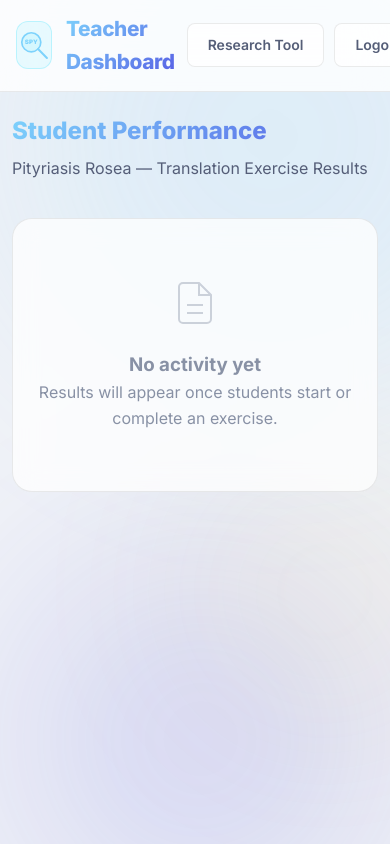
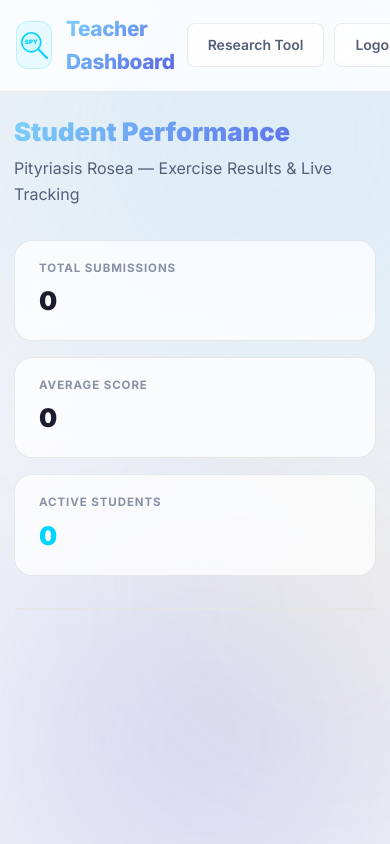
Before and after one commit to kerem-shn/Spy-AI, a Flask app: template templates/dashboard.html in a window 390 px wide; the page is wider, and only the part inside the window is pictured. Run offline with Flask 3, Linux system fonts and the light colour scheme; the template is opened without the code that fills it, so the values that code supplies are empty.

Commit message:
fix: premium AJAX dashboard with stats, strict /100 grading, partial credit badges, mobile settings fix

```diff
--- a/app.py
+++ b/app.py
@@ -1121,6 +1121,37 @@ def dashboard():
     in_progress = cache.get_all_progress()
     return render_template("dashboard.html", results=results, in_progress=in_progress)
 
+@app.route("/api/teacher/data")
+@login_required
+def teacher_data():
+    if current_user.role != "teacher":
+        return jsonify({"error": "Forbidden"}), 403
+
+    results = cache.get_all_results()
+    in_progress = cache.get_all_progress()
+
+    # Process results into a cleaner JSON list
+    completed_list = []
+    for r in results:
+        # Score is already saved as pct (0-100) in my latest fix
+        pct = r[3] if r[4] == 100 else round((r[3] / r[4]) * 100)
+        completed_list.append({
+            "id": r[0], "name": r[1], "test_id": r[2],
+            "score": pct, "timestamp": r[5]
+        })
+
+    active_list = []
+    for p in in_progress:
+        active_list.append({
+            "name": p[0], "identifier": p[1], "test_id": p[2],
+            "question_index": p[3], "total": p[4], "updated_at": p[5]
+        })
+
+    return jsonify({
+        "completed": completed_list,
+        "in_progress": active_list
+    })
+
 @app.route("/api/save_result", methods=["POST"])
 @login_required
 def save_result():
--- a/templates/dashboard.html
+++ b/templates/dashboard.html
@@ -10,92 +10,99 @@
     <link rel="stylesheet" href="/static/style.css">
     <style>
         .dashboard-main { max-width: 1200px; margin: 0 auto; padding: 40px 24px; }
-        .dashboard-header { margin-bottom: 36px; }
-        .dashboard-title { font-size: 2rem; font-weight: 800; background: linear-gradient(135deg, var(--grad-start), var(--grad-end)); -webkit-background-clip: text; -webkit-text-fill-color: transparent; margin-bottom: 6px; }
+        .dashboard-header { margin-bottom: 32px; display: flex; justify-content: space-between; align-items: flex-end; flex-wrap: wrap; gap: 20px; }
+        .dashboard-title { font-size: 2.2rem; font-weight: 900; background: linear-gradient(135deg, var(--grad-start), var(--grad-end)); -webkit-background-clip: text; -webkit-text-fill-color: transparent; margin-bottom: 4px; }
 
+        /* ── Live Stats ── */
+        .stats-row { display: flex; gap: 16px; margin-bottom: 32px; flex-wrap: wrap; }
+        .stat-card {
+            background: var(--bg-card); backdrop-filter: blur(12px);
+            border: 1px solid var(--border-subtle); border-radius: 18px;
+            padding: 18px 24px; flex: 1; min-width: 180px;
+            display: flex; flex-direction: column; gap: 4px;
+            animation: panelIn 0.4s ease;
+        }
+        .stat-card__label { font-size: 0.72rem; font-weight: 700; text-transform: uppercase; letter-spacing: 0.08em; color: var(--text-muted); }
+        .stat-card__value { font-size: 1.6rem; font-weight: 900; color: var(--text-primary); }
+        .stat-card__trend { font-size: 0.72rem; font-weight: 600; }
+        .trend--up { color: #22c55e; }
+
+        /* ── Table Container ── */
         .results-table-container {
             background: var(--bg-card); backdrop-filter: blur(12px);
-            border: 1px solid var(--border-subtle); border-radius: 20px;
+            border: 1px solid var(--border-subtle); border-radius: 24px;
             overflow: hidden; animation: panelIn 0.5s ease;
+            box-shadow: 0 10px 40px rgba(0,0,0,0.04);
         }
         .results-table { width: 100%; border-collapse: collapse; text-align: left; }
         .results-table th {
-            padding: 14px 24px; background: rgba(0,0,0,0.03);
-            font-size: 0.78rem; text-transform: uppercase;
-            letter-spacing: 0.06em; color: var(--text-muted);
+            padding: 18px 24px; background: rgba(0,0,0,0.02);
+            font-size: 0.75rem; text-transform: uppercase;
+            letter-spacing: 0.08em; color: var(--text-muted);
             border-bottom: 1px solid var(--border-subtle);
         }
         .results-table td {
-            padding: 14px 24px; border-bottom: 1px solid var(--border-subtle);
-            font-size: 0.93rem; color: var(--text-primary); vertical-align: middle;
+            padding: 16px 24px; border-bottom: 1px solid var(--border-subtle);
+            font-size: 0.95rem; color: var(--text-primary); vertical-align: middle;
         }
         .results-table tr:last-child td { border-bottom: none; }
         .results-table tr:hover td { background: rgba(0,212,255,0.02); transition: background .15s; }
 
-        /* Score pills */
+        /* Score & UI Pills */
         .score-pill {
-            padding: 4px 12px; border-radius: 20px;
-            font-weight: 700; font-family: 'JetBrains Mono', monospace; font-size: 0.85rem;
+            padding: 5px 14px; border-radius: 20px;
+            font-weight: 800; font-family: 'JetBrains Mono', monospace; font-size: 0.88rem;
+            display: inline-flex; align-items: center; gap: 4px;
         }
-        .score-pill--high { background: rgba(16,185,129,0.1); color: var(--accent-green,#10b981); }
-        .score-pill--mid  { background: rgba(245,158,11,0.1);  color: var(--accent-amber,#f59e0b); }
-        .score-pill--low  { background: rgba(244,63,94,0.1);   color: var(--accent-rose,#f43f5e); }
+        .score-pill--high { background: rgba(16,185,129,0.1); color: #10b981; }
+        .score-pill--mid  { background: rgba(245,158,11,0.1);  color: #f59e0b; }
+        .score-pill--low  { background: rgba(244,63,94,0.1);   color: #f43f5e; }
 
-        /* In-progress */
-        .progress-row td { background: rgba(0,212,255,0.015); }
-        .in-progress-label {
+        .progress-row td { background: rgba(0,212,255,0.01); }
+        .live-badge {
             display: inline-flex; align-items: center; gap: 6px;
             background: rgba(0,212,255,0.08); border: 1px solid rgba(0,212,255,0.2);
-            border-radius: 20px; padding: 3px 10px;
-            font-size: 0.78rem; font-weight: 700; color: var(--accent-cyan,#00d4ff);
-            font-family: 'JetBrains Mono', monospace; white-space: nowrap;
+            border-radius: 20px; padding: 4px 12px;
+            font-size: 0.75rem; font-weight: 800; color: #00d4ff;
+            font-family: 'JetBrains Mono', monospace;
         }
         .live-dot {
-            width: 6px; height: 6px; border-radius: 50%; background: var(--accent-cyan,#00d4ff);
-            animation: pulse-dot 1.4s ease-in-out infinite; flex-shrink: 0;
+            width: 7px; height: 7px; border-radius: 50%; background: #00d4ff;
+            animation: pulse-dot 1.4s ease-in-out infinite;
         }
         @keyframes pulse-dot {
             0%,100%{ opacity:1; box-shadow:0 0 0 0 rgba(0,212,255,.4); }
-            50%{ opacity:.6; box-shadow:0 0 0 4px rgba(0,212,255,0); }
-        }
-        .mini-bar-wrap {
-            display: inline-block; vertical-align: middle;
-            width: 80px; height: 5px; background: rgba(0,0,0,0.07);
-            border-radius: 100px; overflow: hidden; margin-left: 10px;
-        }
-        .mini-bar-inner {
-            height: 100%; border-radius: 100px;
-            background: linear-gradient(90deg, var(--accent-cyan,#00d4ff), var(--accent-purple,#7c3aed));
+            50%{ opacity:.5; box-shadow:0 0 0 4px rgba(0,212,255,0); }
         }
 
-        /* Section divider row */
-        .section-divider td {
-            padding: 8px 24px;
-            background: rgba(0,0,0,0.025);
-            font-size: 0.7rem; font-weight: 700;
-            text-transform: uppercase; letter-spacing: 0.09em;
-            color: var(--text-muted);
+        .bar-wrap { width: 100px; height: 6px; background: rgba(0,0,0,0.06); border-radius: 100px; overflow: hidden; margin-left: 12px; display: inline-block; vertical-align: middle; }
+        .bar-inner { height: 100%; border-radius: 100px; background: linear-gradient(90deg, #00d4ff, #7c3aed); transition: width .6s cubic-bezier(.4,0,.2,1); }
+
+        .divider-row td {
+            padding: 12px 24px; background: rgba(0,0,0,0.03);
+            font-size: 0.72rem; font-weight: 800; text-transform: uppercase;
+            letter-spacing: 0.1em; color: var(--text-muted);
             border-bottom: 1px solid var(--border-subtle);
         }
 
         .student-info { display: flex; flex-direction: column; }
-        .student-id { font-size: 0.7rem; color: var(--text-muted); font-family: 'JetBrains Mono', monospace; margin-top: 2px; }
-        .empty-state { text-align: center; padding: 60px 24px; color: var(--text-muted); }
+        .student-id { font-size: 0.72rem; color: var(--text-muted); font-family: 'JetBrains Mono', monospace; margin-top: 2px; }
 
-        /* Mobile */
+        .empty-state { text-align: center; padding: 80px 24px; color: var(--text-muted); }
+
         @media (max-width: 768px) {
-            .dashboard-main { padding: 20px 12px; }
-            .dashboard-title { font-size: 1.5rem; }
+            .dashboard-main { padding: 20px 14px; }
+            .dashboard-title { font-size: 1.6rem; }
             .results-table thead { display: none; }
-            .results-table, .results-table tbody, .results-table tr, .results-table td { display: block; width: 100%; box-sizing: border-box; }
-            .results-table tr { padding: 12px 16px; border-bottom: 1px solid var(--border-subtle); }
-            .results-table td { padding: 3px 0; border: none; display: flex; justify-content: space-between; align-items: center; font-size: 0.88rem; }
-            .results-table td::before { font-weight: 700; font-size: 0.68rem; text-transform: uppercase; color: var(--text-muted); margin-right: 8px; flex-shrink: 0; }
+            .results-table, .results-table tbody, .results-table tr, .results-table td { display: block; width: 100%; }
+            .results-table tr { padding: 16px 20px; border-bottom: 1px solid var(--border-subtle); }
+            .results-table td { padding: 5px 0; border: none; display: flex; justify-content: space-between; align-items: center; font-size: 0.92rem; }
+            .results-table td::before { font-weight: 700; font-size: 0.7rem; text-transform: uppercase; color: var(--text-muted); margin-right: 12px; }
             .results-table td:nth-child(1)::before { content: 'Student'; }
             .results-table td:nth-child(2)::before { content: 'Test'; }
             .results-table td:nth-child(3)::before { content: 'Score'; }
             .results-table td:nth-child(4)::before { content: 'Date'; }
-            .section-divider td { display: block; }
+            .divider-row td { display: block; }
         }
     </style>
 </head>
@@ -114,7 +121,7 @@
                         <circle cx="42" cy="42" r="28" stroke="url(#lg)" stroke-width="5" fill="rgba(0,212,255,0.08)" />
                         <text x="42" y="47" text-anchor="middle" font-family="Inter,sans-serif" font-weight="900" font-size="18" fill="url(#lg)">SPY</text>
                         <line x1="62" y1="62" x2="88" y2="88" stroke="url(#lg)" stroke-width="6" stroke-linecap="round" />
-                        <defs><linearGradient id="lg" x1="0" y1="0" x2="100" y2="100"><stop offset="0%" stop-color="var(--accent-cyan,#00d4ff)" /><stop offset="100%" stop-color="var(--accent-purple,#7c3aed)" /></linearGradient></defs>
+                        <defs><linearGradient id="lg" x1="0" y1="0" x2="100" y2="100"><stop offset="0%" stop-color="#00d4ff" /><stop offset="100%" stop-color="#7c3aed" /></linearGradient></defs>
                     </svg>
                 </div>
                 <h1 class="header__title">Teacher Dashboard</h1>
@@ -128,88 +135,121 @@
 
     <main class="dashboard-main">
         <div class="dashboard-header">
-            <h2 class="dashboard-title">Student Performance</h2>
-            <p style="color:var(--text-secondary)">Pityriasis Rosea — Translation Exercise Results</p>
+            <div>
+                <h2 class="dashboard-title">Student Performance</h2>
+                <p style="color:var(--text-secondary)">Pityriasis Rosea — Exercise Results & Live Tracking</p>
+            </div>
+        </div>
+
+        <div class="stats-row">
+            <div class="stat-card">
+                <span class="stat-card__label">Total Submissions</span>
+                <span class="stat-card__value" id="stat-total">0</span>
+            </div>
+            <div class="stat-card">
+                <span class="stat-card__label">Average Score</span>
+                <span class="stat-card__value" id="stat-avg">0</span>
+            </div>
+            <div class="stat-card">
+                <span class="stat-card__label">Active Students</span>
+                <span class="stat-card__value" id="stat-active" style="color:#00d4ff">0</span>
+            </div>
         </div>
 
         <div class="results-table-container">
-            {% if results or in_progress %}
             <table class="results-table">
                 <thead>
                     <tr>
                         <th>Student</th>
-                        <th>Test</th>
+                        <th>Test ID</th>
                         <th>Score</th>
                         <th>Date &amp; Time</th>
                     </tr>
                 </thead>
-                <tbody>
-                    {% if results %}
-                    <tr class="section-divider"><td colspan="4">✓ Completed — sorted by score</td></tr>
-                    {% for res in results %}
-                    {% set pct = res[3] if res[4] == 100 else (res[3] / res[4] * 100) | round | int %}
-                    <tr>
-                        <td>
-                            <div class="student-info">
-                                <strong>{{ res[1] }}</strong>
-                                <span class="student-id">{{ res[0] }}</span>
-                            </div>
-                        </td>
-                        <td><code style="font-family:'JetBrains Mono';font-size:0.78rem">{{ res[2] }}</code></td>
-                        <td>
-                            <span class="score-pill {% if pct >= 80 %}score-pill--high{% elif pct >= 50 %}score-pill--mid{% else %}score-pill--low{% endif %}">
-                                {{ pct }} / 100
-                            </span>
-                        </td>
-                        <td style="color:var(--text-muted);font-size:0.82rem">{{ res[5] }}</td>
-                    </tr>
-                    {% endfor %}
-                    {% endif %}
-
-                    {% if in_progress %}
-                    <tr class="section-divider"><td colspan="4">⏳ In Progress</td></tr>
-                    {% for p in in_progress %}
-                    {% set ppct = ((p[3] / p[4]) * 100) | round | int if p[4] > 0 else 0 %}
-                    <tr class="progress-row">
-                        <td>
-                            <div class="student-info">
-                                <strong>{{ p[0] }}</strong>
-                                <span class="student-id">{{ p[1] }}</span>
-                            </div>
-                        </td>
-                        <td><code style="font-family:'JetBrains Mono';font-size:0.78rem">{{ p[2] }}</code></td>
-                        <td>
-                            <span class="in-progress-label">
-                                <span class="live-dot"></span>Q{{ p[3] }}/{{ p[4] }}
-                            </span>
-                            <span class="mini-bar-wrap">
-                                <span class="mini-bar-inner" style="width:{{ ppct }}%"></span>
-                            </span>
-                        </td>
-                        <td style="color:var(--text-muted);font-size:0.82rem">{{ p[5] }}</td>
-                    </tr>
-                    {% endfor %}
-                    {% endif %}
+                <tbody id="table-body">
+                    <!-- Dynamic content -->
                 </tbody>
             </table>
-            {% else %}
-            <div class="empty-state">
-                <svg width="48" height="48" viewBox="0 0 24 24" fill="none" stroke="currentColor" stroke-width="1" style="margin-bottom:16px;opacity:0.4">
-                    <path d="M14 2H6a2 2 0 0 0-2 2v16a2 2 0 0 0 2 2h12a2 2 0 0 0 2-2V8z"></path>
-                    <polyline points="14 2 14 8 20 8"></polyline>
-                    <line x1="16" y1="13" x2="8" y2="13"></line>
-                    <line x1="16" y1="17" x2="8" y2="17"></line>
-                </svg>
-                <h3>No activity yet</h3>
-                <p>Results will appear once students start or complete an exercise.</p>
+            <div id="empty-state" class="empty-state" hidden>
+                <svg width="48" height="48" viewBox="0 0 24 24" fill="none" stroke="currentColor" stroke-width="1.5" style="margin-bottom:16px;opacity:0.4"><path d="M14 2H6a2 2 0 0 0-2 2v16a2 2 0 0 0 2 2h12a2 2 0 0 0 2-2V8z"/><polyline points="14 2 14 8 20 8"/><line x1="16" y1="13" x2="8" y2="13"/><line x1="16" y1="17" x2="8" y2="17"/></svg>
+                <h3>Waiting for activity...</h3>
+                <p>Data will refresh automatically when students start or finish tests.</p>
             </div>
-            {% endif %}
         </div>
     </main>
 
 <script>
-// Reload every 10s to pick up new in-progress rows
-setInterval(() => location.reload(), 10000);
+async function updateDashboard() {
+    try {
+        const res = await fetch("/api/teacher/data");
+        const data = await res.json();
+        const body = document.getElementById("table-body");
+        const empty = document.getElementById("empty-state");
+
+        if (!data.completed.length && !data.in_progress.length) {
+            body.innerHTML = "";
+            empty.hidden = false;
+            return;
+        }
+        empty.hidden = true;
+
+        // Stats
+        document.getElementById("stat-total").textContent = data.completed.length;
+        document.getElementById("stat-active").textContent = data.in_progress.length;
+        if (data.completed.length > 0) {
+            const sum = data.completed.reduce((acc, curr) => acc + curr.score, 0);
+            document.getElementById("stat-avg").textContent = Math.round(sum / data.completed.length) + "%";
+        }
+
+        let html = "";
+
+        // Completed
+        if (data.completed.length) {
+            html += `<tr class="divider-row"><td colspan="4">✓ Completed — Sorted by Score</td></tr>`;
+            data.completed.forEach(r => {
+                const type = r.score >= 80 ? 'high' : (r.score >= 50 ? 'mid' : 'low');
+                html += `<tr>
+                    <td>
+                        <div class="student-info">
+                            <strong>${r.name}</strong>
+                            <span class="student-id">${r.id}</span>
+                        </div>
+                    </td>
+                    <td><code style="font-family:'JetBrains Mono';font-size:0.78rem">${r.test_id}</code></td>
+                    <td><span class="score-pill score-pill--${type}">${r.score} / 100</span></td>
+                    <td style="color:var(--text-muted);font-size:0.82rem">${r.timestamp}</td>
+                </tr>`;
+            });
+        }
+
+        // In Progress
+        if (data.in_progress.length) {
+            html += `<tr class="divider-row"><td colspan="4">⏳ In Progress — Live Tracking</td></tr>`;
+            data.in_progress.forEach(p => {
+                const pct = p.total > 0 ? Math.round((p.question_index / p.total) * 100) : 0;
+                html += `<tr class="progress-row">
+                    <td>
+                        <div class="student-info">
+                            <strong>${p.name}</strong>
+                            <span class="student-id">${p.identifier}</span>
+                        </div>
+                    </td>
+                    <td><code style="font-family:'JetBrains Mono';font-size:0.78rem">${p.test_id}</code></td>
+                    <td>
+                        <span class="live-badge"><span class="live-dot"></span>Q${p.question_index}/${p.total}</span>
+                        <div class="bar-wrap"><div class="bar-inner" style="width:${pct}%"></div></div>
+                    </td>
+                    <td style="color:var(--text-muted);font-size:0.82rem">${p.updated_at.slice(11,16)}</td>
+                </tr>`;
+            });
+        }
+
+        body.innerHTML = html;
+    } catch(e) { console.error("Update failed", e); }
+}
+
+updateDashboard();
+setInterval(updateDashboard, 5000); // Silent AJAX refresh every 5s
 </script>
 </body>
 </html>
--- a/templates/index.html
+++ b/templates/index.html
@@ -60,6 +60,10 @@
           /* On very small screens, hide only the logout button in the header to save space */
           .header__actions a[href="/logout"]{ display:none }
         }
+
+        /* Partial Credit Styles */
+        .review-card--partial { border-left: 4px solid var(--accent-amber, #f59e0b) !important; }
+        .review-card__result--partial { background: rgba(245,158,11,0.1) !important; color: var(--accent-amber, #f59e0b) !important; }
     </style>
     <meta charset="UTF-8">
     <meta name="viewport" content="width=device-width, initial-scale=1.0">
```
Also changed, not shown: static/script.js (+29 -20 lines).
